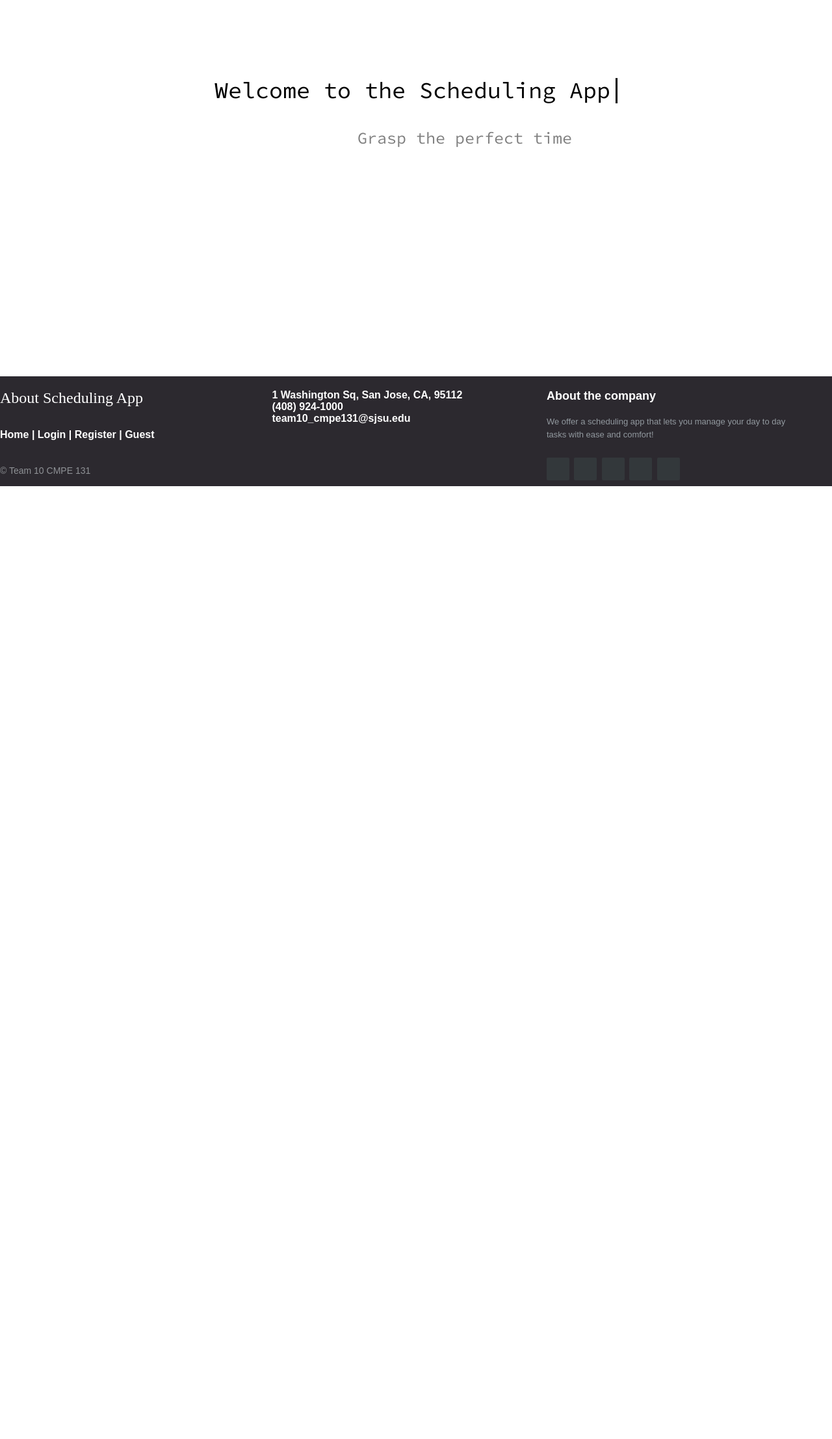
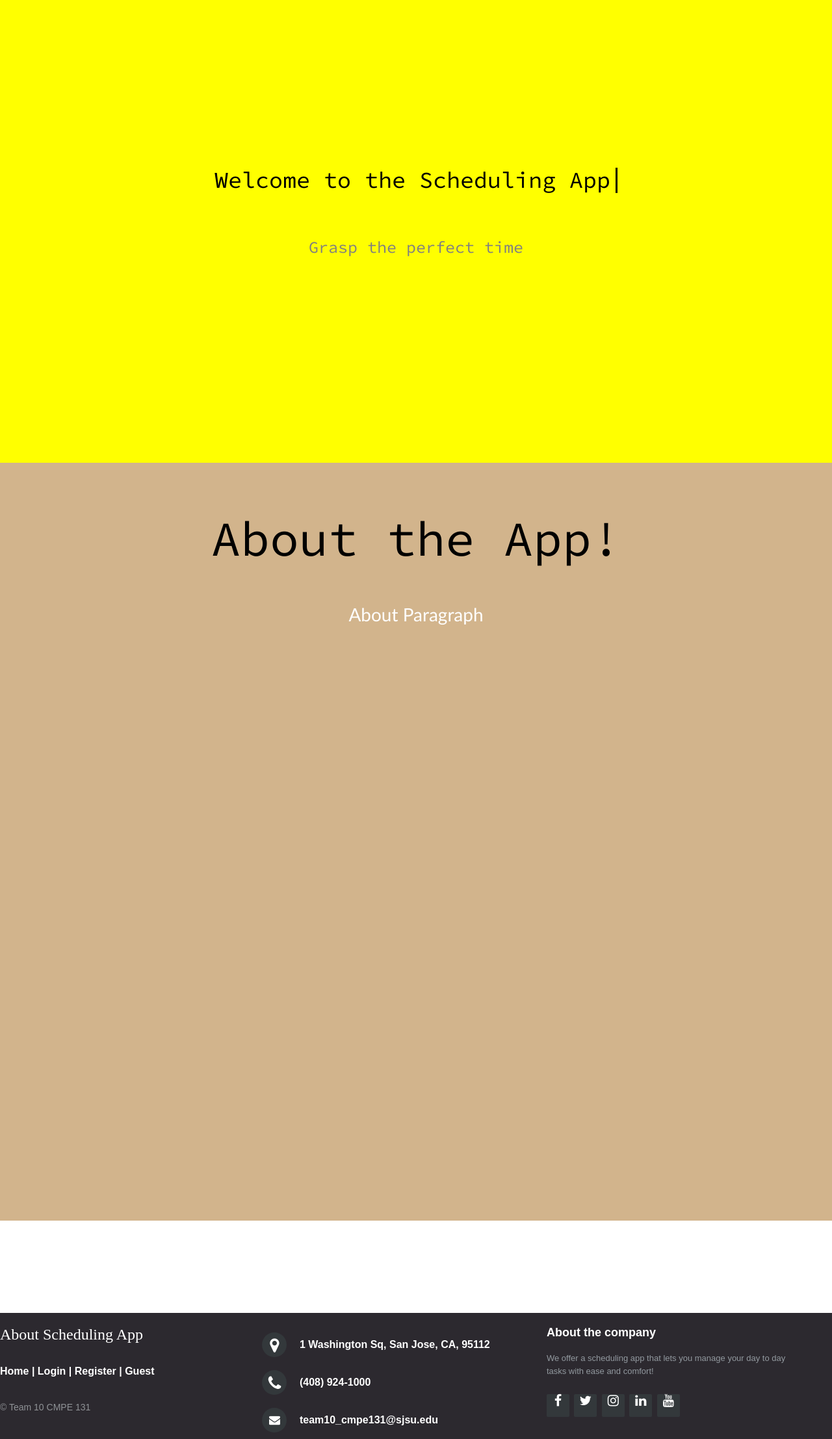
Before and after one commit to tkudupudi2/Scheduling-App, a Python web app: template GroupProject/project/app/templates/home.html in a window 1280 px wide; the page is wider, and only the part inside the window is pictured. Shown: the part 52-2266 px from the top of that part at 65% size. Before the commit the page ends 800 px from the top of that part, so only its background shows below. Run offline with Jinja, Linux system fonts and the light colour scheme; the template is opened without the code that fills it, so the values that code supplies are empty; some libraries are stand-ins or nearby versions.

Commit message:
Added animations to welcome page

```diff
--- a/GroupProject/project/app/templates/base.html
+++ b/GroupProject/project/app/templates/base.html
@@ -8,6 +8,10 @@
   <script src="https://ajax.googleapis.com/ajax/libs/jquery/3.4.1/jquery.min.js"></script>
   <script src="https://maxcdn.bootstrapcdn.com/bootstrap/3.4.1/js/bootstrap.min.js"></script>
     <meta charset="UTF-8">
+    <meta name="viewport" content="width=device-width, initial-scale=1">
+  <meta name="keywords" content="footer, address, phone, icons" />
+  <link rel="stylesheet" href="http://maxcdn.bootstrapcdn.com/font-awesome/4.2.0/css/font-awesome.min.css">
+
     </head>
 
      <body>
@@ -79,14 +83,16 @@
     </div>
   </footer>
   <style>
+
     footer{
-	position: fixed;
-	bottom: 0;
+	position: relative;
+	bottom: -2000px;
 }
 
-@media (max-height:800px){
-	/*footer { position: static; }
-	header { padding-top:40px; }*/
+@media (max-height:00px){
+  footer { position: relative;
+    top: 300px;
+  }
 }
 
 
@@ -255,11 +261,6 @@
 	}
 
 }
-body {
-  padding:0;
-  margin:0;
-
-}
   </style>
 
 
--- a/GroupProject/project/app/templates/guest.html
+++ b/GroupProject/project/app/templates/guest.html
@@ -1,7 +1,7 @@
 {% extends "base.html" %}
 {% block content %}
 <body>
-
+<main>
     <div align='center'>
         <h1>See and schedule an appointment</h1>
 
@@ -21,5 +21,5 @@
             </p> -->
     </div>
 </body>
-
+</main>
 {% endblock %}
--- a/GroupProject/project/app/templates/home.html
+++ b/GroupProject/project/app/templates/home.html
@@ -5,6 +5,8 @@
 <!DOCTYPE html>
 <head>
     <link rel= "stylesheet" type= "text/css" href= "{{ url_for('static',filename='css/css-layouts.css')}}">
+    <link href="https://unpkg.com/aos@2.3.1/dist/aos.css" rel="stylesheet">
+	<script src="https://unpkg.com/aos@2.3.1/dist/aos.js"></script>
     <meta charset="UTF-8">
 </head>
 <main>
@@ -21,7 +23,7 @@
                     color: black;
                     margin: 0 auto;
                     position: relative;
-                    top: 100px;
+                    top: -50px;
                     }
                 h1 {
                     animation: animated-text 4s steps(29,end) 1s 1 normal both,
@@ -44,12 +46,78 @@
                     font-size: 25px;
                     color: grey;
                     position: relative;
-                    top: 120px;
-                    right: -550px;
+                    /*top: 120px;
+                    right: -430px;*/
+                    text-align: center;
                 }
+                .hero {
+                    padding: 22em 6em;
+                    background-color: yellow;
+                    position: relative;
+                    top: -214px;
+                }
+                .intro {
+                    padding: 22em 6em;
+                    background-color: tan;
+                    position: relative;
+                    top: -214px;
+                }
+                * {
+	 box-sizing: border-box;
+}
+ .item {
+	 width: 700px;
+	 height: 100px;
+	 margin: 50px auto;
+	 padding-top: 75px;
+	 background:tan;
+     position: relative;
+     top: -300px;
+}
+.description {
+	 width: 1000px;
+	 height: 300px;
+	 margin: 50px auto;
+	 padding-top: 75px;
+	 background: tan;
+     position: relative;
+     top: -300px;
+}
+
+.appdescription {
+    text-align: center;
+	 color: #fff;
+     font-size: 2em;
+    position: relative;
+    top: -70px;
+    font-family: 'Trebuchet MS', 'Lucida Sans Unicode', 'Lucida Grande', 'Lucida Sans', Arial, sans-serif;
+}
+.aboutapp {
+    text-align: center;
+	 color: black;
+     font-size: 75px;
+    position: relative;
+    top: -70px;
+    font-family: 'Source Code Pro', monospace;
+}
+
             </style>
             <h1 class="home-title">Welcome to the Scheduling App</h1>
             <h2>Grasp the perfect time</h2>
+        </div>
+    </section>
+    <section class="intro">
+
+        <div class="item" data-aos="fade-right">
+            <p class="aboutapp">About the App!</p>
+        </div>
+        <script>
+            AOS.init({
+      duration: 1500,
+    })
+        </script>
+        <div class="description" data-aos="zoom-in">
+            <p class="appdescription">About Paragraph</p>
         </div>
     </section>
 </main>
--- a/GroupProject/project/app/templates/login.html
+++ b/GroupProject/project/app/templates/login.html
@@ -1,6 +1,6 @@
 {% extends "base.html" %}
 {% block content %}
-<body>
+<main>
 
     <div align = "center">
         <h1> Sign In</h1>
@@ -48,5 +48,5 @@
             </p>
         </form>
     </div>
-</body>
+</main>
 {% endblock %}
--- a/GroupProject/project/app/templates/meetings.html
+++ b/GroupProject/project/app/templates/meetings.html
@@ -1,6 +1,6 @@
 {% extends "base.html" %}
 {% block content %}
-<body>
+<main>
 
     <div align = "center">
         <h1> You have successfully Signed In</h1>
@@ -43,5 +43,5 @@
 			<td> Office Hours </td>
 		</tr>
 	</table>
-</body>
+</main>
 {% endblock %}
--- a/GroupProject/project/app/templates/register.html
+++ b/GroupProject/project/app/templates/register.html
@@ -1,6 +1,6 @@
 {% extends "base.html" %}
 {% block content %}
- <body>
+ <main>
 
     <div align = "center">
         <h1> Create an Account </h1>
@@ -41,5 +41,5 @@
             </p>
         </form>
     </div>
- </body>
+ </main>
 {% endblock %}
--- a/GroupProject/project/app/templates/settings.html
+++ b/GroupProject/project/app/templates/settings.html
@@ -1,6 +1,6 @@
 {% extends "base.html" %}
 {% block content %}
-<body>
+<main>
 
 	<div align = "center">
         <style>
@@ -71,5 +71,5 @@
 
          </form>
     </div>
-</body>
+</main>
 {% endblock %}
```
